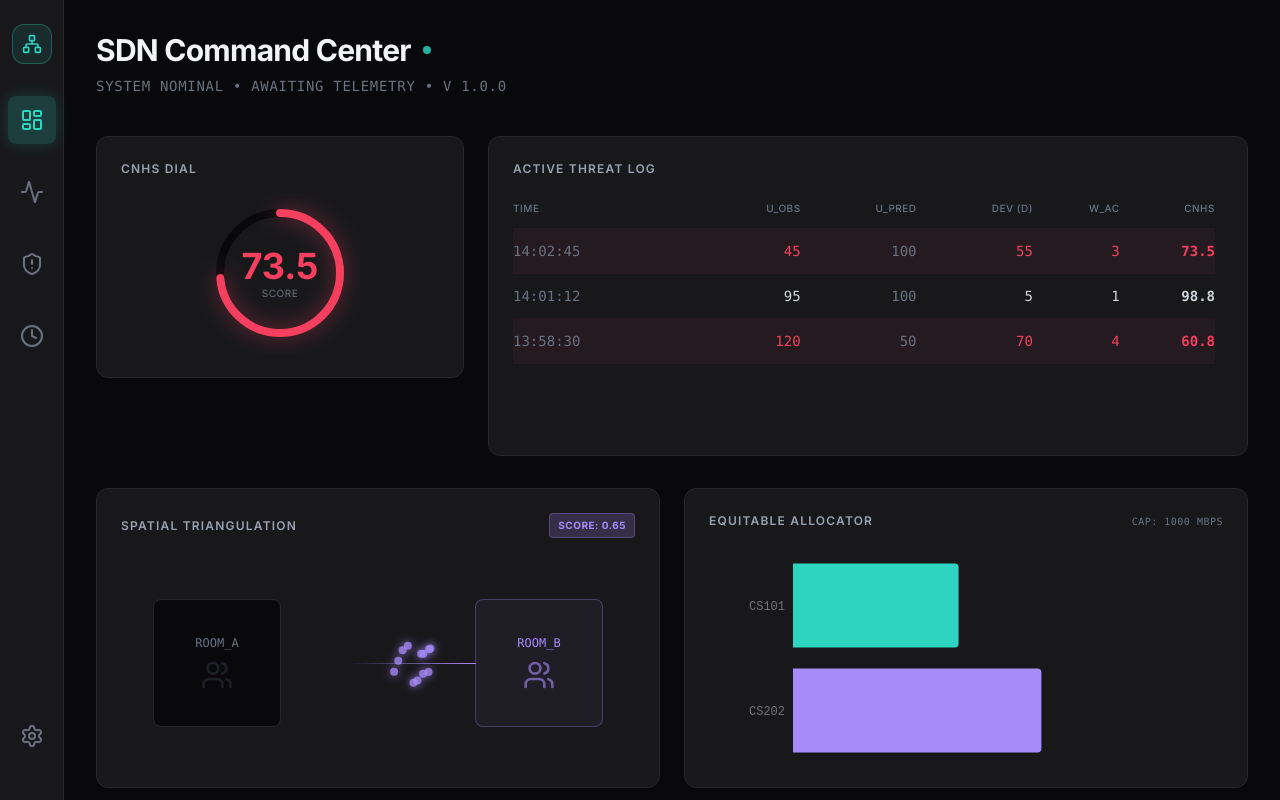
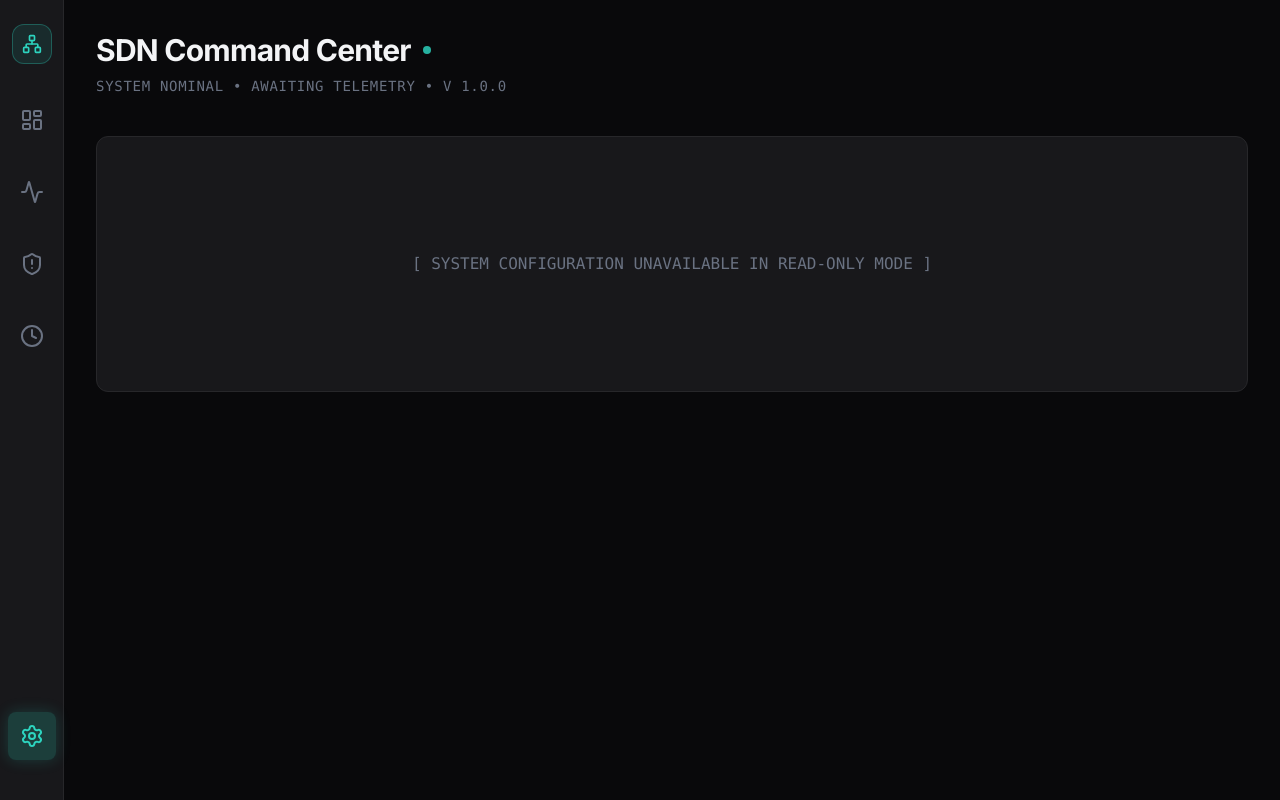
Before and after one commit to vedhan7/Computer-Networks-Semester-Project---Team-5, a Next.js app in the folder frontend/: page / in a window 1280 px wide. Both pictures are taken after a click on the button 31 px from the left and 736 px from the top of the page. Built offline with nearby package versions, Linux system fonts and the light colour scheme.

Commit message:
feat: make sidebar interactive using zustand state routing

```diff
--- a/frontend/src/app/layout.tsx
+++ b/frontend/src/app/layout.tsx
@@ -1,7 +1,7 @@
 import type { Metadata } from "next";
 import { Inter } from "next/font/google";
 import "./globals.css";
-import { Activity, ShieldAlert, Network, Clock, Settings, LayoutDashboard } from "lucide-react";
+import Sidebar from "@/components/Sidebar";
 
 const inter = Inter({ subsets: ["latin"] });
 
@@ -9,39 +9,6 @@ export const metadata: Metadata = {
   title: "SDN Command Center",
   description: "Secure Minimalist Command for Mathematical SDN Ecosystem",
 };
-
-function Sidebar() {
-  return (
-    <aside className="w-16 h-screen border-r border-surface-border bg-surface flex flex-col items-center py-6 space-y-8 fixed left-0 top-0">
-      <div className="w-10 h-10 bg-quantum-teal/10 rounded-xl flex items-center justify-center border border-quantum-teal/30">
-        <Network className="text-quantum-teal w-5 h-5" />
-      </div>
-      <nav className="flex-1 flex flex-col space-y-6">
-        <SidebarItem icon={<LayoutDashboard />} active />
-        <SidebarItem icon={<Activity />} />
-        <SidebarItem icon={<ShieldAlert />} />
-        <SidebarItem icon={<Clock />} />
-      </nav>
-      <div className="pb-4">
-        <SidebarItem icon={<Settings />} />
-      </div>
-    </aside>
-  );
-}
-
-function SidebarItem({ icon, active = false }: { icon: React.ReactNode; active?: boolean }) {
-  return (
-    <button
-      className={`p-3 rounded-lg transition-all duration-200 ${
-        active
-          ? "bg-quantum-teal/20 text-quantum-teal shadow-[0_0_15px_rgba(45,212,191,0.2)]"
-          : "text-gray-500 hover:text-gray-300 hover:bg-surface-border"
-      }`}
-    >
-      {icon}
-    </button>
-  );
-}
 
 export default function RootLayout({
   children,
--- a/frontend/src/app/page.tsx
+++ b/frontend/src/app/page.tsx
@@ -1,10 +1,15 @@
+"use client";
+
 import CNHSGauge from "@/components/CNHSGauge";
 import ActiveThreatLog from "@/components/ActiveThreatLog";
 import JaccardVisualizer from "@/components/JaccardVisualizer";
 import BandwidthChart from "@/components/BandwidthChart";
 import TIPSTimeline from "@/components/TIPSTimeline";
+import { useSDNStore } from "@/store/useSDNStore";
 
 export default function Dashboard() {
+  const { activeTab } = useSDNStore();
+
   return (
     <div className="p-8 max-w-7xl mx-auto space-y-8">
 
@@ -19,7 +24,8 @@ export default function Dashboard() {
         </p>
       </header>
 
-      {/* Top Row: CNHS + Log */}
+      {/* Dynamic Content based on Sidebar */}
+      {(activeTab === 'dashboard' || activeTab === 'threats') && (
         <div className="grid grid-cols-1 lg:grid-cols-3 gap-6">
           <div className="lg:col-span-1 h-80">
             <CNHSGauge />
@@ -28,15 +34,24 @@ export default function Dashboard() {
             <ActiveThreatLog />
           </div>
         </div>
+      )}
 
-      {/* Middle Row: Math Visualizations */}
+      {(activeTab === 'dashboard' || activeTab === 'activity') && (
         <div className="grid grid-cols-1 lg:grid-cols-2 gap-6">
           <JaccardVisualizer />
           <BandwidthChart />
         </div>
+      )}
 
-      {/* Bottom Row: TIPS */}
+      {(activeTab === 'dashboard' || activeTab === 'timeline') && (
         <TIPSTimeline />
+      )}
+
+      {activeTab === 'settings' && (
+        <div className="bg-surface border border-surface-border p-6 rounded-xl flex items-center justify-center h-64 text-gray-500 font-mono">
+          [ SYSTEM CONFIGURATION UNAVAILABLE IN READ-ONLY MODE ]
+        </div>
+      )}
 
     </div>
   );
--- /dev/null
+++ b/frontend/src/components/Sidebar.tsx
@@ -0,0 +1,60 @@
+"use client";
+
+import { Activity, ShieldAlert, Network, Clock, Settings, LayoutDashboard } from "lucide-react";
+import { useSDNStore } from "@/store/useSDNStore";
+
+export default function Sidebar() {
+  const { activeTab, setActiveTab } = useSDNStore();
+
+  return (
+    <aside className="w-16 h-screen border-r border-surface-border bg-surface flex flex-col items-center py-6 space-y-8 fixed left-0 top-0">
+      <div className="w-10 h-10 bg-quantum-teal/10 rounded-xl flex items-center justify-center border border-quantum-teal/30">
+        <Network className="text-quantum-teal w-5 h-5" />
+      </div>
+      <nav className="flex-1 flex flex-col space-y-6">
+        <SidebarItem
+          icon={<LayoutDashboard />}
+          active={activeTab === 'dashboard'}
+          onClick={() => setActiveTab('dashboard')}
+        />
+        <SidebarItem
+          icon={<Activity />}
+          active={activeTab === 'activity'}
+          onClick={() => setActiveTab('activity')}
+        />
+        <SidebarItem
+          icon={<ShieldAlert />}
+          active={activeTab === 'threats'}
+          onClick={() => setActiveTab('threats')}
+        />
+        <SidebarItem
+          icon={<Clock />}
+          active={activeTab === 'timeline'}
+          onClick={() => setActiveTab('timeline')}
+        />
+      </nav>
+      <div className="pb-4">
+        <SidebarItem
+          icon={<Settings />}
+          active={activeTab === 'settings'}
+          onClick={() => setActiveTab('settings')}
+        />
+      </div>
+    </aside>
+  );
+}
+
+function SidebarItem({ icon, active = false, onClick }: { icon: React.ReactNode; active?: boolean; onClick: () => void }) {
+  return (
+    <button
+      onClick={onClick}
+      className={`p-3 rounded-lg transition-all duration-200 ${
+        active
+          ? "bg-quantum-teal/20 text-quantum-teal shadow-[0_0_15px_rgba(45,212,191,0.2)]"
+          : "text-gray-500 hover:text-gray-300 hover:bg-surface-border"
+      }`}
+    >
+      {icon}
+    </button>
+  );
+}
--- a/frontend/src/store/useSDNStore.ts
+++ b/frontend/src/store/useSDNStore.ts
@@ -25,16 +25,19 @@ interface TIPSJob {
 }
 
 interface SDNState {
+  activeTab: string;
   cnhsScore: number;
   threatLogs: ThreatLog[];
   jaccardScore: number;
   bandwidthCapacity: number;
   allocations: ClassAllocation[];
   tipsJobs: TIPSJob[];
+  setActiveTab: (tab: string) => void;
   setCnhsScore: (score: number) => void;
 }
 
 export const useSDNStore = create<SDNState>((set) => ({
+  activeTab: 'dashboard',
   cnhsScore: 73.5, // Initial CNHS score < 80 for critical demo
   threatLogs: [
     { id: '1', u_obs: 45, u_pred: 100, deviation: 55, w_ac: 3, cnhs: 73.5, timestamp: '14:02:45' },
@@ -53,5 +56,6 @@ export const useSDNStore = create<SDNState>((set) => ({
     { id: 'job-3', classId: 'PHY301', state: 'ACTIVE', time: '0m' },
     { id: 'job-4', classId: 'ENG102', state: 'EXPIRED', time: '+120m' },
   ],
+  setActiveTab: (tab) => set({ activeTab: tab }),
   setCnhsScore: (score) => set({ cnhsScore: score }),
 }));
```
Lines whose indentation alone changed are shown as unchanged.
